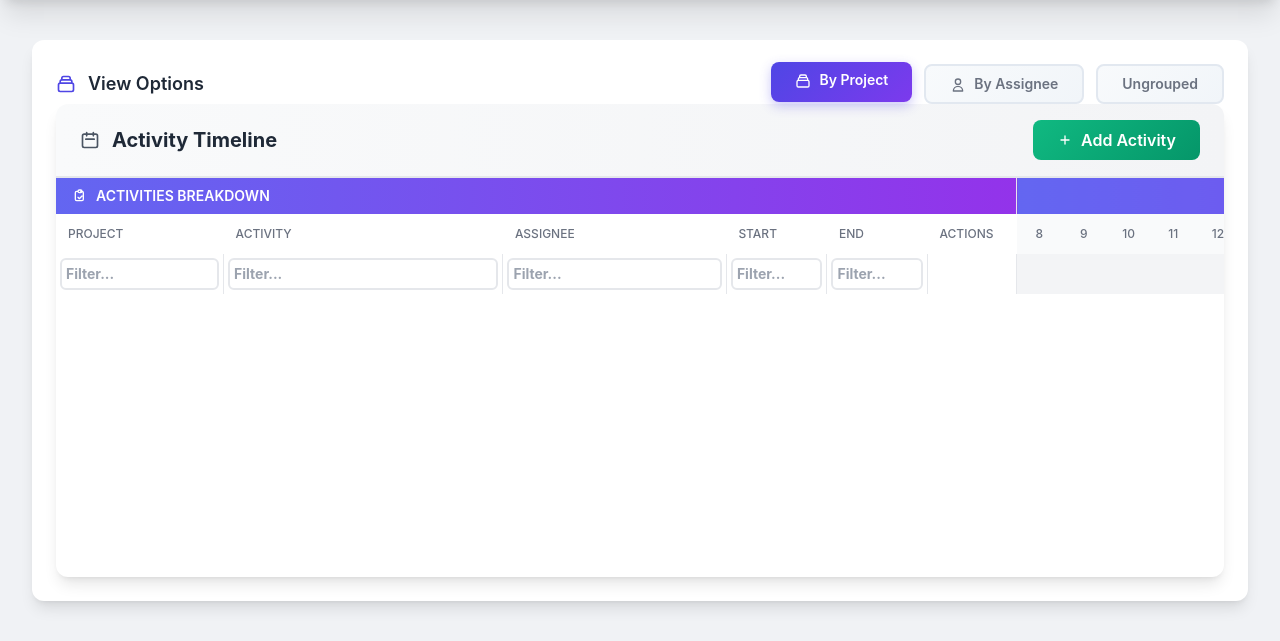
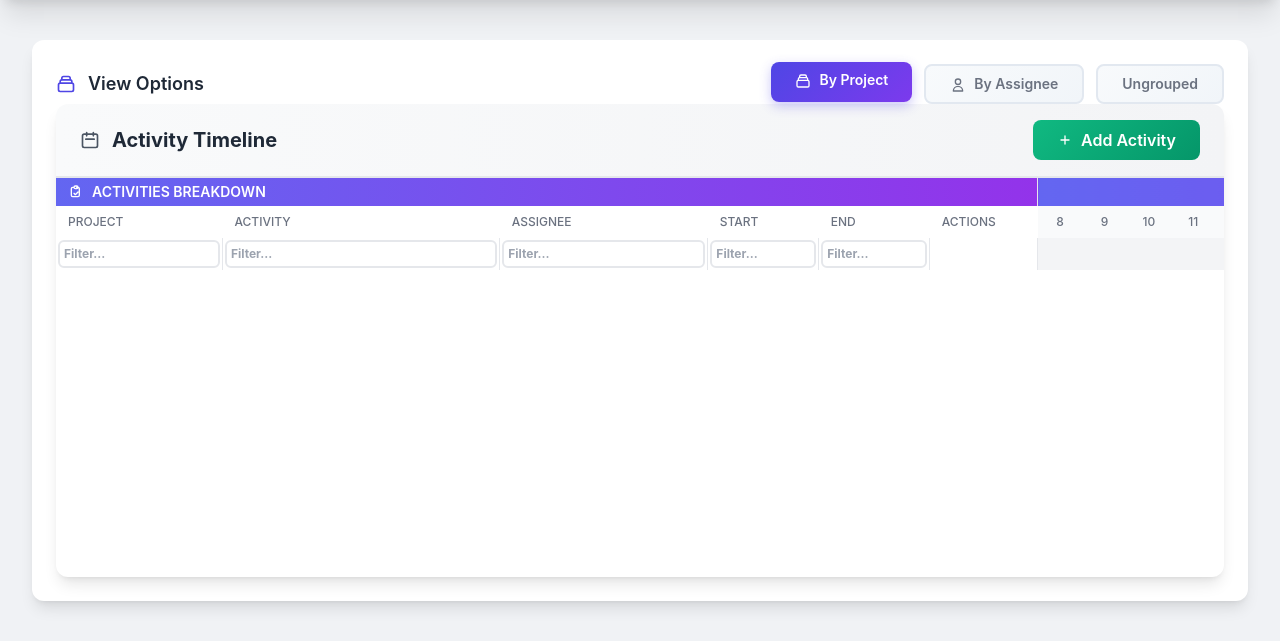
Before and after one commit to Mahi7594/capacity_planner, a Django app: page /planner/all/ in a window 1280 px wide. Shown: the part 200-841 px from the top of the page. Run offline with Django 5.2, Linux system fonts and the light colour scheme; data that the repository does not hold is empty; some libraries are stand-ins or nearby versions.

Commit message:
Made compact UI deigh for gant view page to see more data in one sight.

```diff
--- a/planner/templates/planner/activity_planner.html
+++ b/planner/templates/planner/activity_planner.html
@@ -12,8 +12,9 @@
     .group-icon { transition: transform 0.2s ease; }
     .group-header.collapsed .group-icon { transform: rotate(-90deg); }
     .project-row:hover .sticky-cell { background: linear-gradient(135deg, #fefce8 0%, #fef3c7 100%); }
-    .gantt-bar { border-radius: 4px; transition: all 0.2s ease; position: relative; }
-    .gantt-bar:hover { transform: scaleY(1.1); z-index: 10; box-shadow: 0 4px 12px rgba(0, 0, 0, 0.15); }
+    /* COMPACT: Reduced height for activity bars */
+    .gantt-bar { border-radius: 4px; transition: all 0.2s ease; position: relative; height: 1rem; /* h-4 */ }
+    .gantt-bar:hover { transform: scaleY(1.5); z-index: 10; box-shadow: 0 4px 12px rgba(0, 0, 0, 0.15); }
     .activity-bar { background: linear-gradient(135deg, #3b82f6 0%, #1d4ed8 100%); }
     .overlap-bar { background: linear-gradient(135deg, #ef4444 0%, #dc2626 100%); animation: pulse 2s infinite; }
 
@@ -21,6 +22,8 @@
     .project-timeline-bar {
         background: #bfdbfe;  /* Light blue color */
         opacity: 0.9;
+        /* COMPACT: Reduced height for summary bars */
+        height: 0.75rem; /* h-3 */
         border-radius: 0;     /* Square corners for middle parts */
     }
     /* Class for the start of the summary bar */
@@ -41,7 +44,7 @@
     .action-btn { background: linear-gradient(135deg, #f8fafc 0%, #f1f5f9 100%); border: 2px solid #e2e8f0; transition: all 0.2s ease; }
     .action-btn:hover { background: linear-gradient(135deg, #e2e8f0 0%, #cbd5e1 100%); border-color: #94a3b8; transform: translateY(-1px); }
     .action-menu { background: white; border: 2px solid #e2e8f0; border-radius: 8px; box-shadow: 0 10px 25px rgba(0, 0, 0, 0.15); }
-    .filter-input { border: 2px solid #e5e7eb; border-radius: 6px; transition: all 0.2s ease; }
+    .filter-input { border: 2px solid #e5e7eb; border-radius: 6px; transition: all 0.2s ease; padding: 0.25rem; /* COMPACT */ }
     .filter-input:focus { border-color: #4f46e5; outline: none; box-shadow: 0 0 0 3px rgba(79, 70, 229, 0.1); }
 
     .btn-success {
@@ -67,20 +70,26 @@
         position: relative;
     }
 
-    /* Define widths and left positions for each sticky column */
-    .col-project    { width: 150px; min-width: 150px; left: 0px; }
-    .col-activity   { width: 250px; min-width: 250px; left: 150px; }
-    .col-assignee   { width: 200px; min-width: 200px; left: 400px; }
-    .col-start      { width: 90px;  min-width: 90px;  left: 600px; }
-    .col-end        { width: 90px;  min-width: 90px;  left: 690px; }
-    .col-actions    { width: 80px;  min-width: 80px;  left: 780px; }
+    /* COMPACT: Adjusted column widths */
+    /* Original: { width: 150px; min-width: 150px; left: 0px; } */
+    .col-project    { width: 120px; min-width: 120px; left: 0px; }
+    /* Original: { width: 250px; min-width: 250px; left: 150px; } */
+    .col-activity   { width: 200px; min-width: 200px; left: 120px; }
+    /* Original: { width: 200px; min-width: 200px; left: 400px; } */
+    .col-assignee   { width: 150px; min-width: 150px; left: 320px; }
+    /* Original: { width: 90px;  min-width: 90px;  left: 600px; } */
+    .col-start      { width: 80px;  min-width: 80px;  left: 470px; }
+    /* Original: { width: 90px;  min-width: 90px;  left: 690px; } */
+    .col-end        { width: 80px;  min-width: 80px;  left: 550px; }
+    /* Original: { width: 80px;  min-width: 80px;  left: 780px; } */
+    .col-actions    { width: 60px;  min-width: 60px;  left: 630px; }
 
-    /* Adjust left positions when 'Project' column is not shown */
-    .no-project-col .col-activity { width: 350px; min-width: 350px; left: 0px; }
-    .no-project-col .col-assignee { left: 350px; }
-    .no-project-col .col-start    { left: 550px; }
-    .no-project-col .col-end      { left: 640px; }
-    .no-project-col .col-actions  { left: 730px; }
+    /* COMPACT: Adjusted left positions when 'Project' column is not shown */
+    .no-project-col .col-activity { width: 300px; min-width: 300px; left: 0px; } /* Combined from 250 + 150 - 100 padding */
+    .no-project-col .col-assignee { left: 300px; }
+    .no-project-col .col-start    { left: 450px; }
+    .no-project-col .col-end      { left: 530px; }
+    .no-project-col .col-actions  { left: 610px; }
 
     .group-header .sticky-cell { background-color: #f8fafc; }
 
@@ -162,30 +171,30 @@
 
             <table class="w-full table-auto border-collapse {% if project or grouping_method == 'engineer' %}no-project-col{% endif %}" style="min-width: 4000px;">
                 <thead class="bg-gray-50 sticky top-0 z-40">
-                    <tr class="h-8">
-                        <th colspan="{% if not project and grouping_method == 'project' %}6{% else %}5{% endif %}" class="sticky-cell col-project px-4 py-2 text-left text-sm font-semibold bg-gradient-to-r from-indigo-500 to-purple-600 text-white">
+                    <tr class="h-6"> {# COMPACT: Reduced height #}
+                        <th colspan="{% if not project and grouping_method != 'engineer' %}6{% else %}5{% endif %}" class="sticky-cell col-project px-3 py-1 text-left text-sm font-semibold bg-gradient-to-r from-indigo-500 to-purple-600 text-white"> {# COMPACT: Reduced padding #}
                             <div class="flex items-center"><svg class="w-4 h-4 mr-2" fill="none" stroke="currentColor" viewBox="0 0 24 24"><path stroke-linecap="round" stroke-linejoin="round" stroke-width="2" d="M9 5H7a2 2 0 00-2 2v10a2 2 0 002 2h8a2 2 0 002-2V7a2 2 0 00-2-2h-2M9 5a2 2 0 002 2h2a2 2 0 002-2M9 5a2 2 0 012-2h2a2 2 0 012 2m-6 9l2 2 4-4"></path></svg>ACTIVITIES BREAKDOWN</div>
                         </th>
-                        {% for month, day_count in gantt_data.months.items %}<th colspan="{{ day_count }}" class="px-2 py-1 text-center text-sm font-semibold border-l bg-gradient-to-r from-indigo-500 to-purple-600 text-white">{{ month }}</th>{% endfor %}
+                        {% for month, day_count in gantt_data.months.items %}<th colspan="{{ day_count }}" class="px-2 py-1 text-center text-xs font-semibold border-l bg-gradient-to-r from-indigo-500 to-purple-600 text-white">{{ month }}</th>{% endfor %} {# COMPACT: Reduced font and padding #}
                     </tr>
-                    <tr class="h-10">
+                    <tr class="h-8"> {# COMPACT: Reduced height #}
                         {# MODIFIED: Show Project column if not a single project view AND not grouped by engineer #}
-                        {% if not project and grouping_method != 'engineer' %}<th class="sticky-cell col-project px-3 py-2 text-left text-xs font-medium text-gray-500 uppercase">Project</th>{% endif %}
-                        <th class="sticky-cell col-activity px-3 py-2 text-left text-xs font-medium text-gray-500 uppercase">Activity</th>
-                        <th class="sticky-cell col-assignee px-3 py-2 text-left text-xs font-medium text-gray-500 uppercase">Assignee</th>
-                        <th class="sticky-cell col-start px-3 py-2 text-left text-xs font-medium text-gray-500 uppercase">Start</th>
-                        <th class="sticky-cell col-end px-3 py-2 text-left text-xs font-medium text-gray-500 uppercase">End</th>
-                        <th class="sticky-cell col-actions px-3 py-2 text-left text-xs font-medium text-gray-500 uppercase">Actions</th>
-                        {% for d in gantt_data.header_dates %}<th class="gantt-cell text-center text-xs font-medium text-gray-500 w-10 min-w-[40px] {% if d.weekday > 4 %}weekend-cell{% elif d in holidays_map %}holiday-cell{% endif %} {% if d == today %}today-cell{% endif %}" title="{% if d in holidays_map %}{{ holidays_map|get_item:d }}{% else %}{{ d|date:"l, F j, Y" }}{% endif %}"><div class="p-1">{{ d.day }}</div></th>{% endfor %}
+                        {% if not project and grouping_method != 'engineer' %}<th class="sticky-cell col-project px-3 py-1 text-left text-xs font-medium text-gray-500 uppercase">Project</th>{% endif %} {# COMPACT: Reduced padding and font #}
+                        <th class="sticky-cell col-activity px-3 py-1 text-left text-xs font-medium text-gray-500 uppercase">Activity</th> {# COMPACT: Reduced padding and font #}
+                        <th class="sticky-cell col-assignee px-3 py-1 text-left text-xs font-medium text-gray-500 uppercase">Assignee</th> {# COMPACT: Reduced padding and font #}
+                        <th class="sticky-cell col-start px-3 py-1 text-left text-xs font-medium text-gray-500 uppercase">Start</th> {# COMPACT: Reduced padding and font #}
+                        <th class="sticky-cell col-end px-3 py-1 text-left text-xs font-medium text-gray-500 uppercase">End</th> {# COMPACT: Reduced padding and font #}
+                        <th class="sticky-cell col-actions px-3 py-1 text-left text-xs font-medium text-gray-500 uppercase">Actions</th> {# COMPACT: Reduced padding and font #}
+                        {% for d in gantt_data.header_dates %}<th class="gantt-cell text-center text-xs font-medium text-gray-500 w-8 min-w-[32px] {% if d.weekday > 4 %}weekend-cell{% elif d in holidays_map %}holiday-cell{% endif %} {% if d == today %}today-cell{% endif %}" title="{% if d in holidays_map %}{{ holidays_map|get_item:d }}{% else %}{{ d|date:"l, F j, Y" }}{% endif %}"><div class="p-0.5">{{ d.day }}</div></th>{% endfor %} {# COMPACT: Reduced min width and padding/font #}
                     </tr>
-                    <tr class="h-10">
+                    <tr class="h-8"> {# COMPACT: Reduced height #}
                         {# MODIFIED: Show Project filter column if not a single project view AND not grouped by engineer #}
-                        {% if not project and grouping_method != 'engineer' %}<th class="sticky-cell col-project p-1 bg-gray-100 border-r"><input type="text" data-filter-column="project" class="filter-input w-full text-sm p-1" placeholder="Filter..."></th>{% endif %}
-                        <th class="sticky-cell col-activity p-1 bg-gray-100 border-r"><input type="text" data-filter-column="activity" class="filter-input w-full text-sm p-1" placeholder="Filter..."></th>
-                        <th class="sticky-cell col-assignee p-1 bg-gray-100 border-r"><input type="text" data-filter-column="assignee" class="filter-input w-full text-sm p-1" placeholder="Filter..."></th>
-                        <th class="sticky-cell col-start p-1 bg-gray-100 border-r"><input type="text" data-filter-column="start" class="filter-input w-full text-sm p-1" placeholder="Filter..."></th>
-                        <th class="sticky-cell col-end p-1 bg-gray-100 border-r"><input type="text" data-filter-column="end" class="filter-input w-full text-sm p-1" placeholder="Filter..."></th>
-                        <th class="sticky-cell col-actions p-1 bg-gray-100 border-r"></th>
+                        {% if not project and grouping_method != 'engineer' %}<th class="sticky-cell col-project p-0.5 bg-gray-100 border-r"><input type="text" data-filter-column="project" class="filter-input w-full text-xs p-1" placeholder="Filter..."></th>{% endif %} {# COMPACT: Reduced padding and font #}
+                        <th class="sticky-cell col-activity p-0.5 bg-gray-100 border-r"><input type="text" data-filter-column="activity" class="filter-input w-full text-xs p-1" placeholder="Filter..."></th> {# COMPACT: Reduced padding and font #}
+                        <th class="sticky-cell col-assignee p-0.5 bg-gray-100 border-r"><input type="text" data-filter-column="assignee" class="filter-input w-full text-xs p-1" placeholder="Filter..."></th> {# COMPACT: Reduced padding and font #}
+                        <th class="sticky-cell col-start p-0.5 bg-gray-100 border-r"><input type="text" data-filter-column="start" class="filter-input w-full text-xs p-1" placeholder="Filter..."></th> {# COMPACT: Reduced padding and font #}
+                        <th class="sticky-cell col-end p-0.5 bg-gray-100 border-r"><input type="text" data-filter-column="end" class="filter-input w-full text-xs p-1" placeholder="Filter..."></th> {# COMPACT: Reduced padding and font #}
+                        <th class="sticky-cell col-actions p-0.5 bg-gray-100 border-r"></th> {# COMPACT: Reduced padding #}
                         <th colspan="{{ gantt_data.header_dates|length }}" class="bg-gray-100"></th>
                     </tr>
                 </thead>
@@ -196,9 +205,9 @@
                         {% for group_name, activities_in_group in display_data.items %}
                             {% if grouping_method != 'none' %}
                             {% with group_data=group_gantt_data|get_item:group_name %}
-                            <tr class="group-header h-10 border-l-4 border-indigo-500" data-group-id="{{ group_name|slugify }}">
-                                <td colspan="{% if grouping_method == 'project' %}6{% else %}5{% endif %}" class="sticky-cell col-project px-4 font-bold text-gray-800 border-r">
-                                    <div class="flex items-center justify-between"><div class="flex items-center space-x-3"><svg class="group-icon w-4 h-4 text-indigo-600" fill="none" stroke="currentColor" viewBox="0 0 24 24"><path stroke-linecap="round" stroke-linejoin="round" stroke-width="2" d="M19 9l-7 7-7-7"></path></svg><span>{{ group_name }}</span><span class="bg-indigo-100 text-indigo-800 px-2 py-1 rounded-full text-xs font-medium">{{ activities_in_group|length }} Activities</span></div></div>
+                            <tr class="group-header h-8 border-l-4 border-indigo-500" data-group-id="{{ group_name|slugify }}"> {# COMPACT: Reduced height #}
+                                <td colspan="{% if grouping_method == 'project' %}6{% else %}5{% endif %}" class="sticky-cell col-project px-3 py-1 font-bold text-sm text-gray-800 border-r"> {# COMPACT: Reduced padding and font #}
+                                    <div class="flex items-center justify-between"><div class="flex items-center space-x-3"><svg class="group-icon w-4 h-4 text-indigo-600" fill="none" stroke="currentColor" viewBox="0 0 24 24"><path stroke-linecap="round" stroke-linejoin="round" stroke-width="2" d="M19 9l-7 7-7-7"></path></svg><span>{{ group_name }}</span><span class="bg-indigo-100 text-indigo-800 px-1.5 py-0.5 rounded-full text-xs font-medium">{{ activities_in_group|length }} Activities</span></div></div> {# COMPACT: Reduced padding/size on badge #}
                                 </td>
                                 {% for d in gantt_data.header_dates %}
                                     <td class="gantt-cell p-0 relative {% if d.weekday > 4 %}weekend-cell{% elif d in holidays_map %}holiday-cell{% endif %} {% if d == today %}today-cell{% endif %}"
@@ -596,7 +605,7 @@
                     }
 
                     const barDiv = document.createElement('div');
-                    barDiv.className = `gantt-bar ${barClass} h-6 mx-1`;
+                    barDiv.className = `gantt-bar ${barClass} mx-1`;
                     barDiv.title = title;
                     cell.appendChild(barDiv);
                 }
@@ -633,7 +642,7 @@
                 const cell = cellMap.get(dateStr);
                 if (cell) {
                     const barDiv = document.createElement('div');
-                    let barClasses = 'gantt-bar project-timeline-bar h-4 my-3';
+                    let barClasses = 'gantt-bar project-timeline-bar my-2';
 
                     if (dateStr === minDate) barClasses += ' summary-bar-start';
                     if (dateStr === maxDate) barClasses += ' summary-bar-end';
```
Also changed, not shown: planner/templates/planner/_activity_rows.html (+9 -9 lines).
